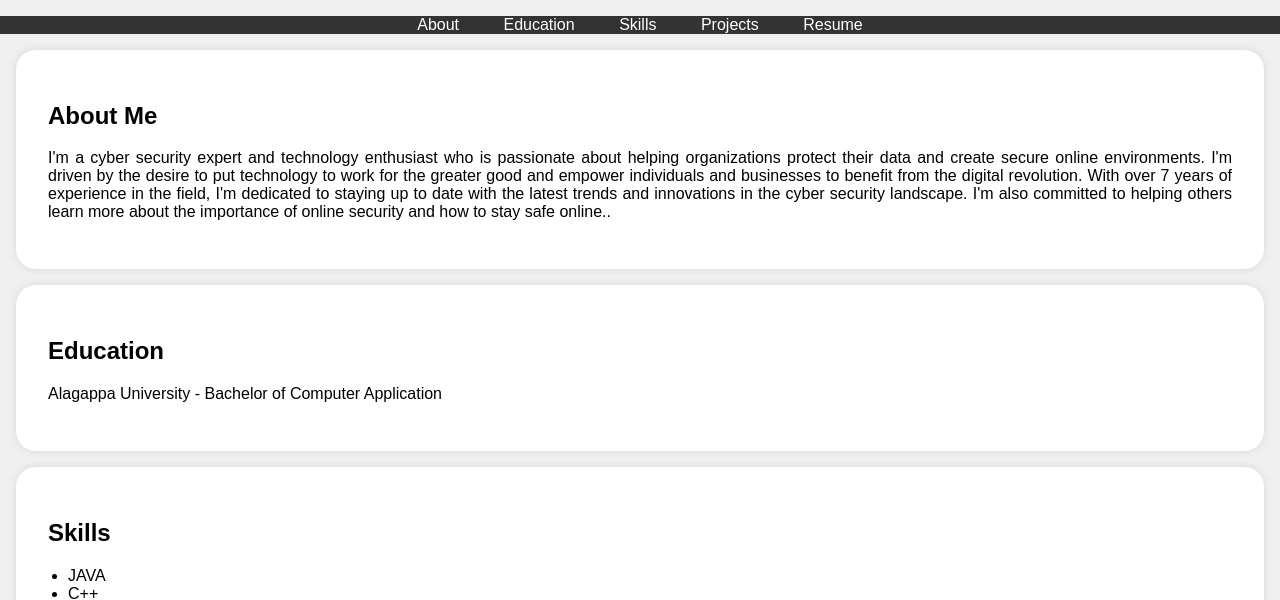
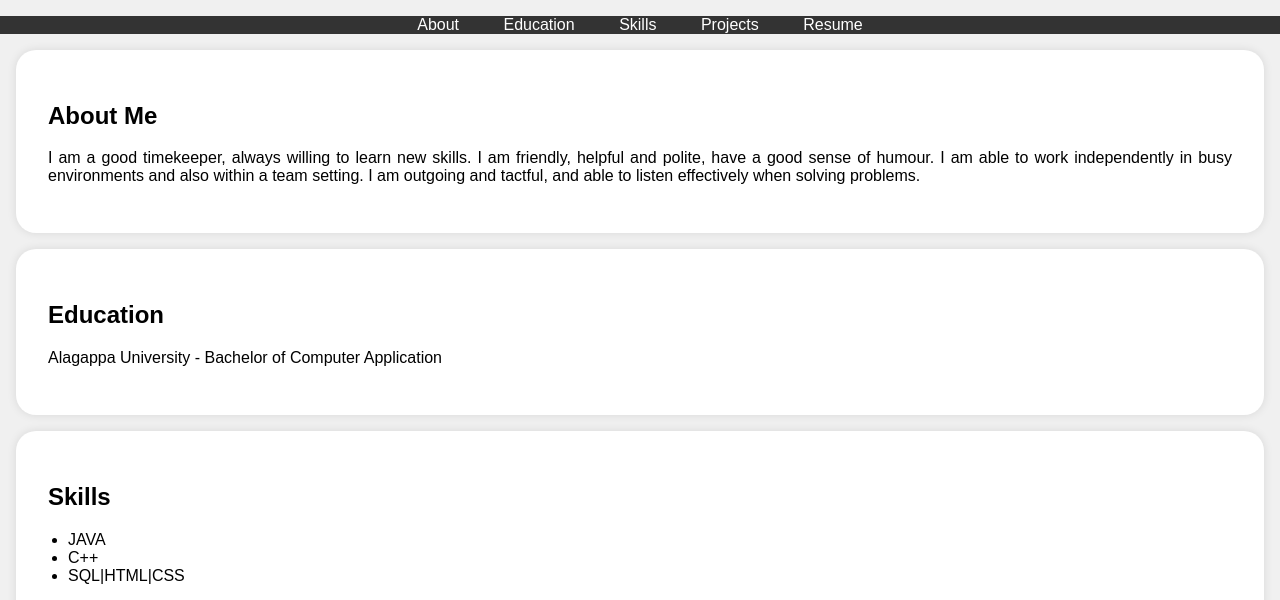
Before and after one commit to Suriyamuru/Digital_portfolio, a plain HTML site: page Digital_portfolio/index.html in a window 1280 px wide. Shown: the part 197-797 px from the top of the page. Drawn offline with Linux system fonts and the light colour scheme.

Commit message:
Update index.html

```diff
--- a/Digital_portfolio/index.html
+++ b/Digital_portfolio/index.html
@@ -114,7 +114,7 @@
     <section id="about">
         <div class="section-content">
             <h2>About Me</h2>
-            <p>I'm a cyber security expert and technology enthusiast who is passionate about helping organizations protect their data and create secure online environments. I'm driven by the desire to put technology to work for the greater good and empower individuals and businesses to benefit from the digital revolution. With over 7 years of experience in the field, I'm dedicated to staying up to date with the latest trends and innovations in the cyber security landscape. I'm also committed to helping others learn more about the importance of online security and how to stay safe online..</p>
+            <p>I am a good timekeeper, always willing to learn new skills. I am friendly, helpful and polite, have a good sense of humour. I am able to work independently in busy environments and also within a team setting. I am outgoing and tactful, and able to listen effectively when solving problems.</p>
         </div>
     </section>
 
```
